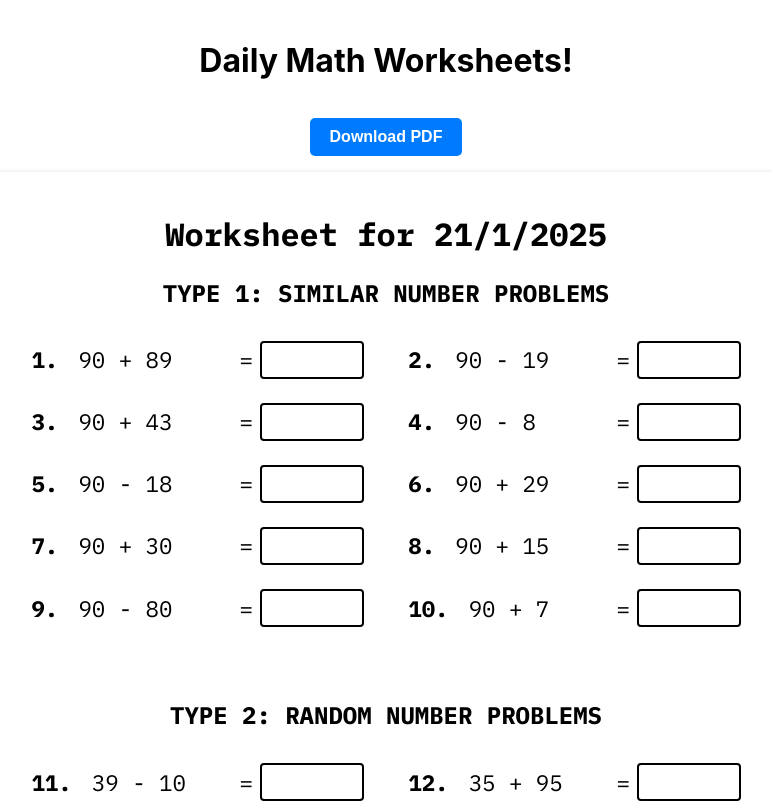
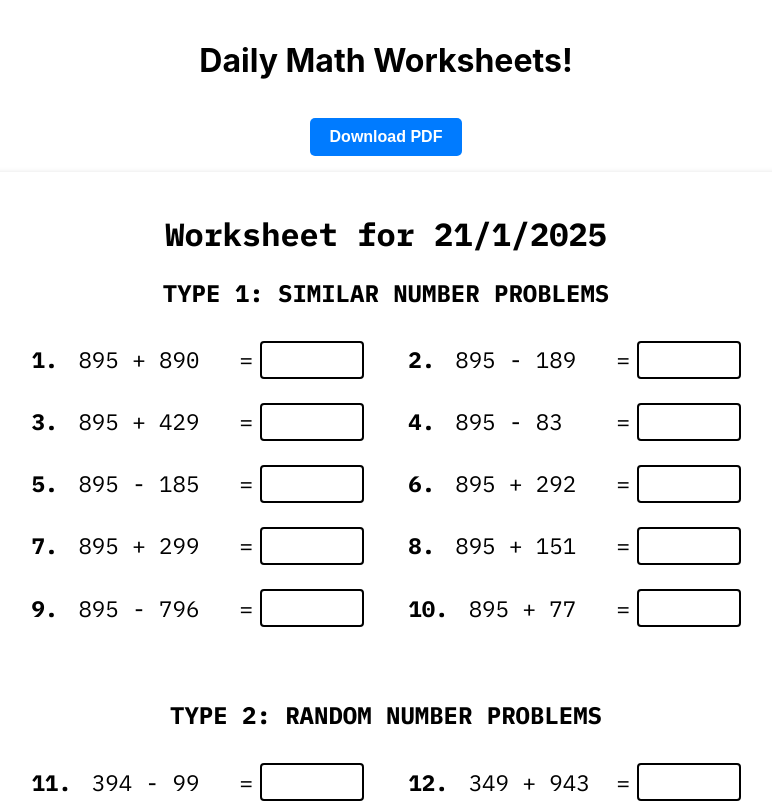
Before and after one commit to mukherjeearnab/math-worksheets, a React (Create React App) app: page / in a window 1280 px wide. Shown: the top 803 px of the page, without its empty margins (254-1026 px from the left). Built offline with nearby package versions, Linux system fonts and the light colour scheme.

Commit message:
Updated to include 3 digit numbers

```diff
--- a/src/App.js
+++ b/src/App.js
@@ -16,11 +16,11 @@ const App = () => {
         console.log(seed, `${date.getFullYear()}${date.getMonth() + 1}${date.getDate()}`);
 
         // Generate a fixed random number for Page 1
-        const fixedNumber = Math.floor(rng() * 101);
+        const fixedNumber = Math.floor(rng() * 1001);
 
         // Page 1: Fixed number + Random number
         for (let i = 0; i < 10; i++) {
-            const randomOperand = Math.floor(rng() * 101);
+            const randomOperand = Math.floor(rng() * 1001);
             const operation = rng() > 0.5 ? "+" : "-";
 
             if (operation === "+" || (operation === "-" && fixedNumber >= randomOperand)) {
@@ -32,8 +32,8 @@ const App = () => {
 
         // Page 2: Fully random problems
         for (let i = 0; i < 10; i++) {
-            const num1 = Math.floor(rng() * 101);
-            const num2 = Math.floor(rng() * 101);
+            const num1 = Math.floor(rng() * 1001);
+            const num2 = Math.floor(rng() * 1001);
             const operation = rng() > 0.5 ? "+" : "-";
 
             if (operation === "+" || (operation === "-" && num1 >= num2)) {
```
